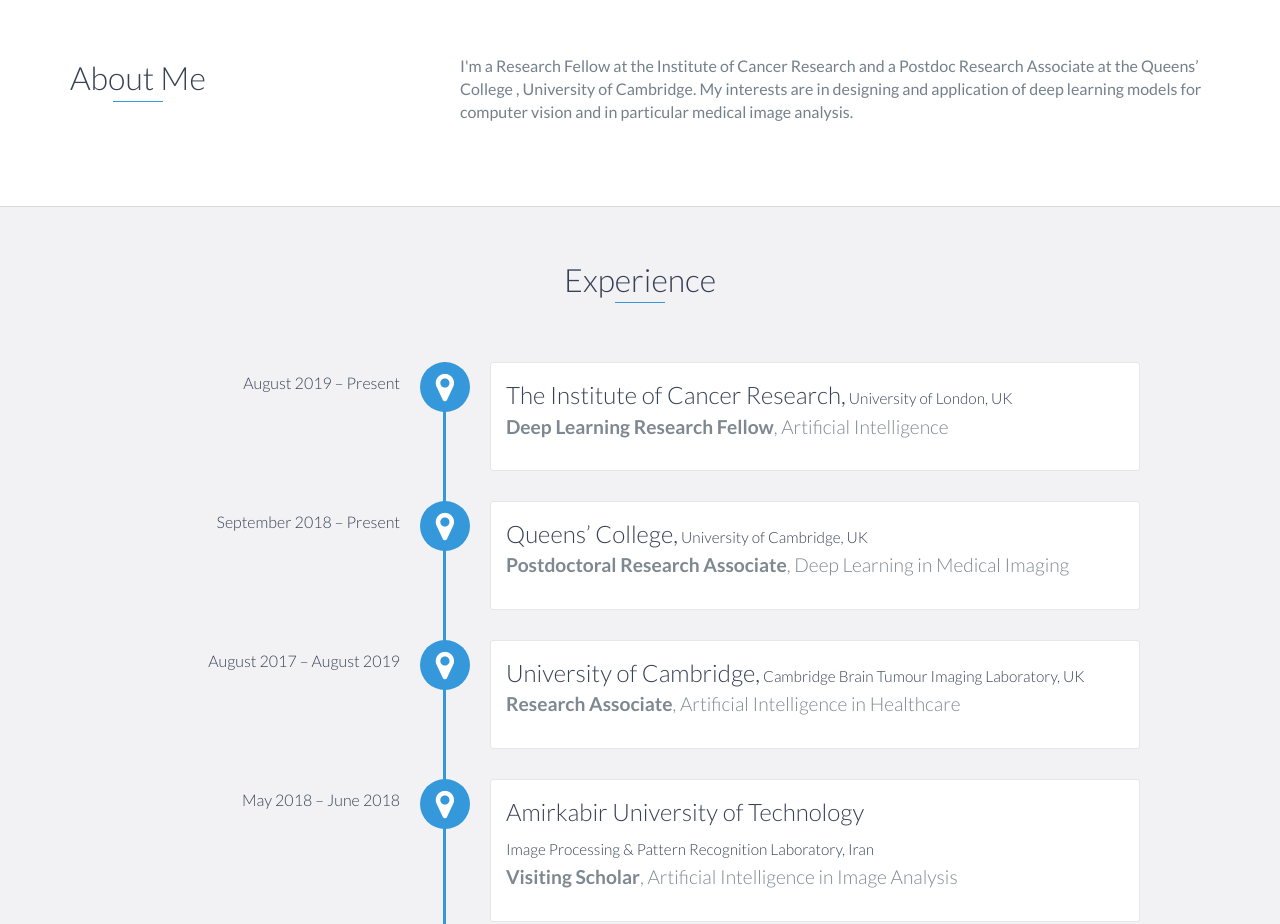
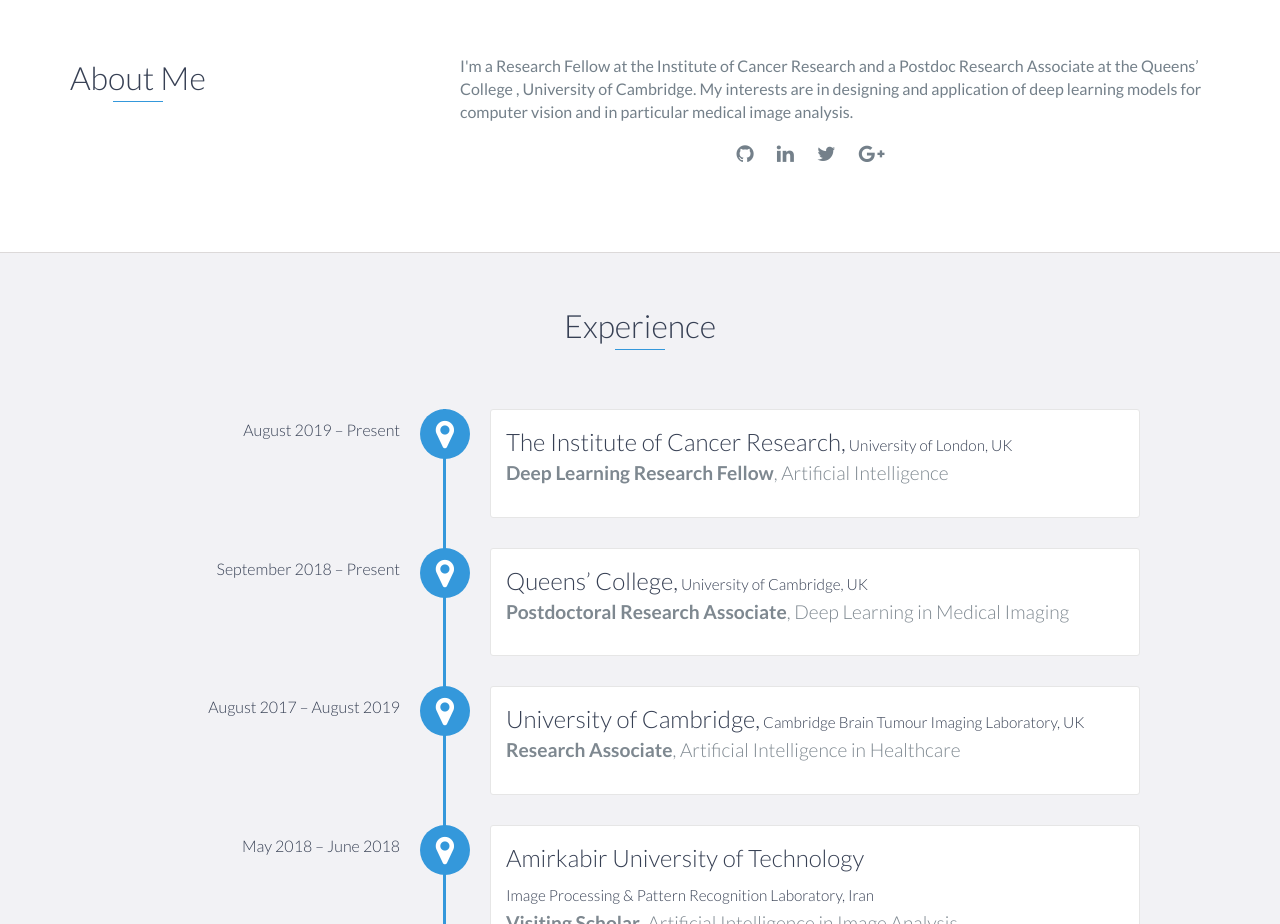
Before and after one commit to RoushanakRahmat/roushanakrahmat.github.io, a website: page index.html in a window 1280 px wide. Shown: the part 820-1744 px from the top of the page. Drawn offline with nearby package versions, Linux system fonts and the light colour scheme.

Commit message:
Update index.html

```diff
--- a/index.html
+++ b/index.html
@@ -90,6 +90,30 @@
                         I'm a Research Fellow at the Institute of Cancer Research and a Postdoc Research Associate at the Queens’ College , University of Cambridge. My interests are in designing and application of deep learning models for computer vision and in particular medical image analysis.
                     </p>
                 </div>
+
+                <div class="col-sm-5 social">
+                    <ul>
+                        <li><a href="https://github.com/RoushanakRahmat" target="_blank"><i class="fa fa-github" aria-hidden="true"></i></a></li>
+                        <!-- <li><a href="https://stackoverflow.com/" target="_blank"><i class="fa fa-stack-overflow" aria-hidden="true"></i></a></li> -->
+                        <li><a href="https://www.linkedin.com/in/roushanak-rahmat/" target="_blank"><i class="fa fa-linkedin" aria-hidden="true"></i></a></li>
+                        <!-- <li><a href="https://www.facebook.com/" target="_blank"><i class="fa fa-facebook" aria-hidden="true"></i></a></li> -->
+                        <li><a href="https://twitter.com/RoushanakRahmat" target="_blank"><i class="fa fa-twitter" aria-hidden="true"></i></a></li>
+                        <li><a href="https://scholar.google.com/citations?hl=en&user=Y0uSLPIAAAAJ&view_op=list_works" target="_blank"><i class="fa fa-google-plus" aria-hidden="true"></i></a></li>
+                        <li><a href="https://www.researchgate.net/profile/Roushanak_Rahmat" target="_blank"><i class="fa fa-researchgate" aria-hidden="true"></i></a></li>
+                    </ul>
+                </div>
+
+                <!-- <hr />
+                <ul class="social">
+                   <li><a href="#"><i class="fa fa-facebook"></i></a></li>
+                   <li><a href="#"><i class="fa fa-twitter"></i></a></li>
+                   <li><a href="#"><i class="fa fa-google-plus"></i></a></li>
+                   <li><a href="#"><i class="fa fa-linkedin"></i></a></li>
+                   <li><a href="#"><i class="fa fa-instagram"></i></a></li>
+                   <li><a href="#"><i class="fa fa-dribbble"></i></a></li>
+                   <li><a href="#"><i class="fa fa-skype"></i></a></li>
+                </ul> -->
+
             </div>
         </div>
     </div>
```
